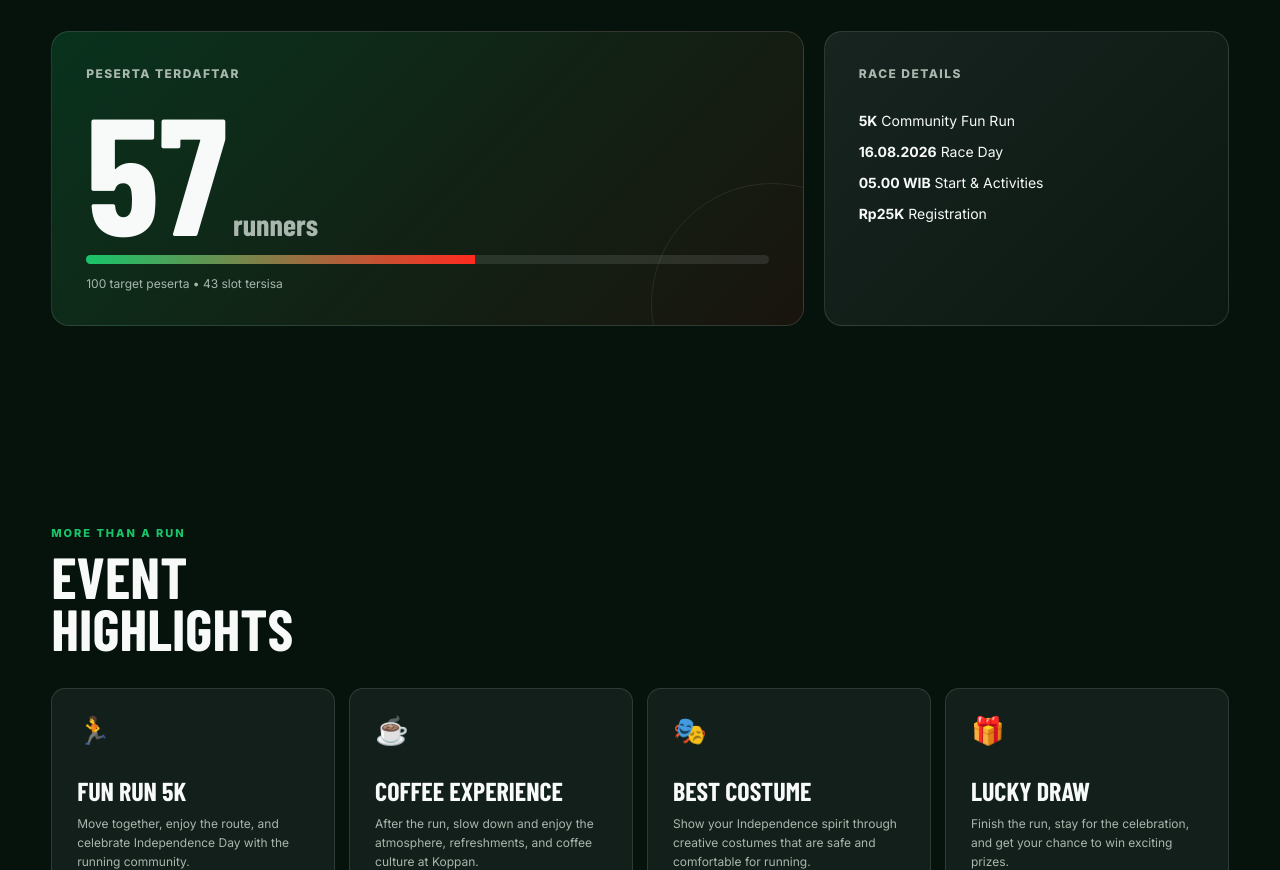
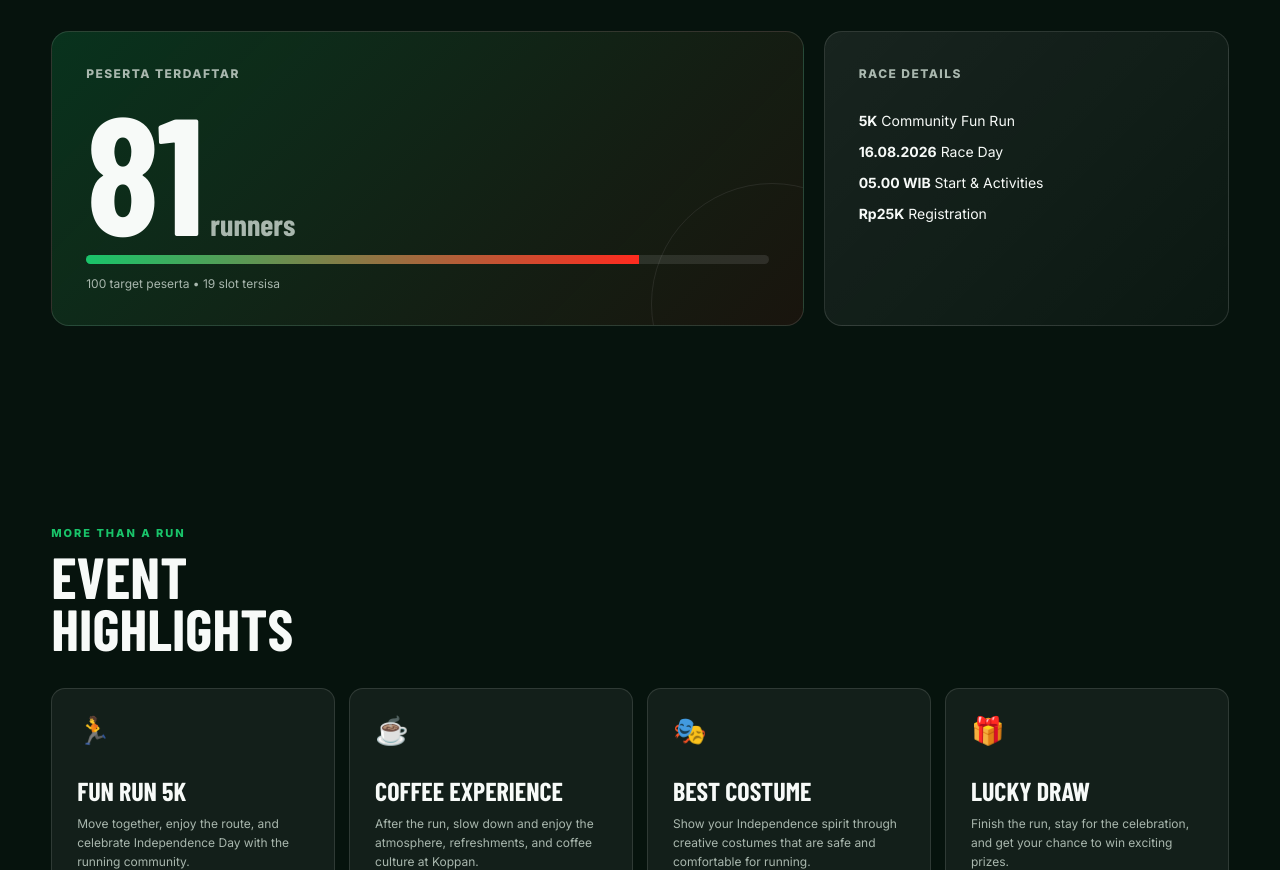
Before and after one commit to koppancoffeeandspace/merdekarunandbrew2026, a plain HTML site: page index.html in a window 1280 px wide. Shown: the part 1011-1881 px from the top of the page. Drawn offline with nearby package versions, Linux system fonts and the light colour scheme; a web font is replaced by a local one.

Commit message:
Update index.html

```diff
--- a/index.html
+++ b/index.html
@@ -196,7 +196,7 @@ footer{border-top:1px solid var(--line);padding:35px 0;color:var(--muted);font-s
    EASY EVENT CONFIGURATION
    ========================== */
 const CONFIG = {
-  participants: 57,   // ← Jumlah peserta saat ini; ubah sesuai data terbaru
+  participants: 81,   // ← Jumlah peserta saat ini; ubah sesuai data terbaru
   target: 100,
   registrationUrl: "https://forms.gle/94Nb3XjBYCTiJUTbA"
 };
```
